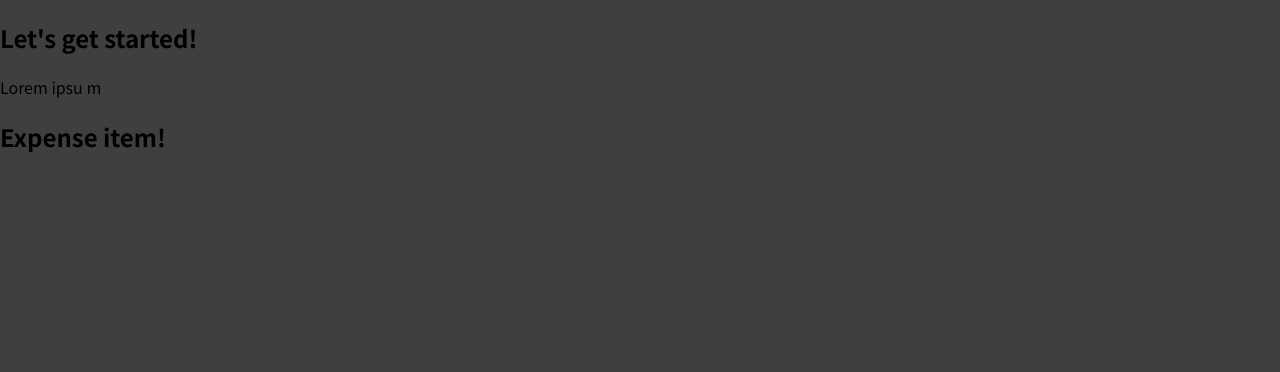
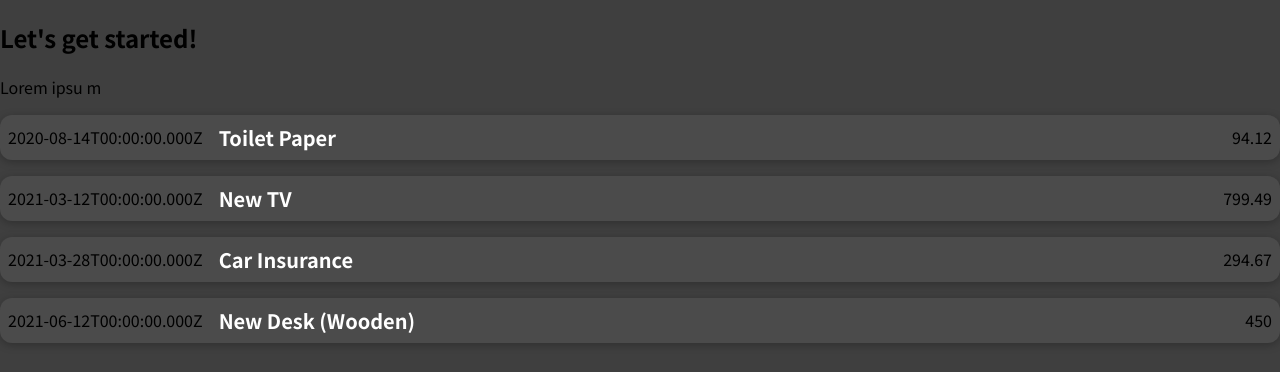
Before and after one commit to karpovvicz/react-rundown, a JavaScript app: page / in a window 1280 px wide. Shown: the top 372 px of the page. Built offline with nearby package versions, Linux system fonts and the light colour scheme.

Commit message:
add props functionality and styling

```diff
--- a/src/App.js
+++ b/src/App.js
@@ -2,12 +2,55 @@
 
 
 function App() {
+  const expenses = [
+    {
+      id: 'e1',
+      title: 'Toilet Paper',
+      amount: 94.12,
+      date: new Date(2020, 7, 14),
+    },
+    { id: 'e2', title: 'New TV', amount: 799.49, date: new Date(2021, 2, 12) },
+    {
+      id: 'e3',
+      title: 'Car Insurance',
+      amount: 294.67,
+      date: new Date(2021, 2, 28),
+    },
+    {
+      id: 'e4',
+      title: 'New Desk (Wooden)',
+      amount: 450,
+      date: new Date(2021, 5, 12),
+    },
+  ];
+
   return (
       <>
     <div >
       <h2>Let's get started!</h2>
         <p>Lorem ipsu m</p>
-        <ExpenseItem />
+        <ExpenseItem
+            title={expenses[0].title}
+            amount={expenses[0].amount}
+            date={expenses[0].date}>
+          </ExpenseItem>
+      <ExpenseItem
+          title={expenses[1].title}
+          amount={expenses[1].amount}
+          date={expenses[1].date}>
+      </ExpenseItem>
+      <ExpenseItem
+          title={expenses[2].title}
+          amount={expenses[2].amount}
+          date={expenses[2].date}>
+      </ExpenseItem>
+      <ExpenseItem
+          title={expenses[3].title}
+          amount={expenses[3].amount}
+          date={expenses[3].date}>
+      </ExpenseItem>
+
+
     </div>
       </>
   );
--- /dev/null
+++ b/src/components/ExpenseItem.css
@@ -0,0 +1,57 @@
+
+.expense-item {
+    display: flex;
+    justify-content: space-between;
+    align-items: center;
+    box-shadow: 0 2px 8px rgba(0, 0, 0, 0.25);
+    padding: 0.5rem;
+    margin: 1rem 0;
+    border-radius: 12px;
+    background-color: #4b4b4b;
+}
+
+.expense-item__description {
+    display: flex;
+    flex-direction: column;
+    gap: 1rem;
+    align-items: flex-end;
+    flex-flow: column-reverse;
+    justify-content: flex-start;
+    flex: 1;
+}
+
+.expense-item h2 {
+    color: #3a3a3a;
+    font-size: 1rem;
+    flex: 1;
+    margin: 0 1rem;
+    color: white;
+}
+
+.expense-item__price {
+    font-size: 1rem;
+    font-weight: bold;
+    color: white;
+    background-color: #40005d;
+    border: 1px solid white;
+    padding: 0.5rem;
+    border-radius: 12px;
+}
+
+@media (min-width: 580px) {
+    .expense-item__description {
+        flex-direction: row;
+        align-items: center;
+        justify-content: flex-start;
+        flex: 1;
+    }
+
+    .expense-item__description h2 {
+        font-size: 1.25rem;
+    }
+
+    .expense-item__price {
+        font-size: 1.25rem;
+        padding: 0.5rem 1.5rem;
+    }
+}
--- a/src/components/ExpenseItem.js
+++ b/src/components/ExpenseItem.js
@@ -1,8 +1,17 @@
-function ExpenseItem() {
+import './ExpenseItem.css'
+
+function ExpenseItem(props) {
+
     return (
-        <div>
-            <h2>Expense item!</h2>
+        <>
+        <div className="expense-item">
+            <div>{props.date.toISOString()}</div>
+<div className="expense-item__description">
+    <h2>{props.title}</h2>
+    <div className="expense-item_price">{props.amount}</div>
+</div>
         </div>
+        </>
     )
 }
 
```
